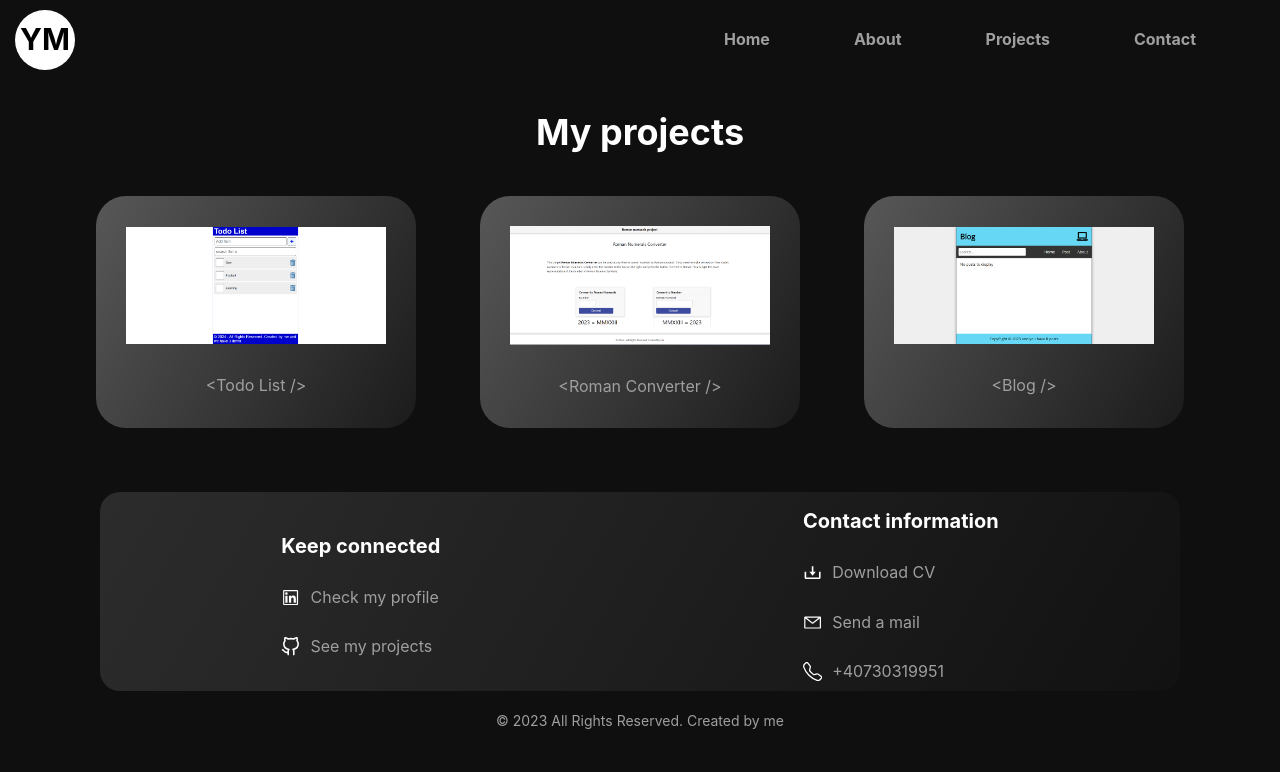
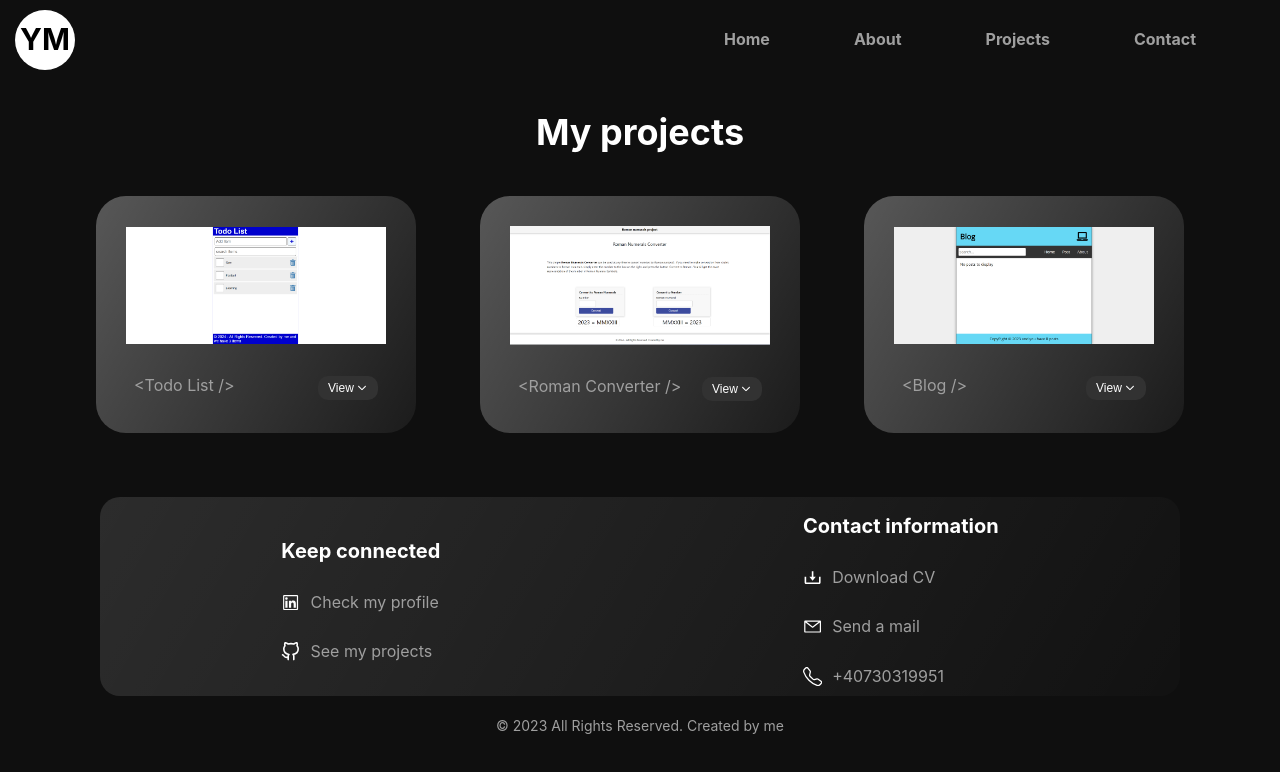
Before and after one commit to YasinMohammed7/React-personal-portofolio, a React (Vite) app: page /projects in a window 1280 px wide. Shown: the top 772 px of the page. Built offline with nearby package versions, Linux system fonts and the light colour scheme.

Commit message:
added button to projects cards

```diff
--- a/src/components/FooterList.jsx
+++ b/src/components/FooterList.jsx
@@ -1,10 +1,8 @@
 import React from "react";
 import { IoIosArrowDown } from "react-icons/io";
-import { AnimatePresence, easeIn, motion, stagger } from "framer-motion";
+import { AnimatePresence, motion } from "framer-motion";
 
 const FooterList = ({ width, title, handleClick, isOpen, items }) => {
-  const staggerMenuItems = stagger(1.2, { from: easeIn });
-
   return (
     <div className="ft-list">
       <h3>
--- a/src/components/Project.jsx
+++ b/src/components/Project.jsx
@@ -1,14 +1,16 @@
 import React from "react";
+import { IoIosArrowDown } from "react-icons/io";
 import { Link } from "react-router-dom";
 
-const Project = ({ path, img, title, imgStyle, spanStyle }) => {
+const Project = ({ path, img, title, spanStyle, buttonStyle }) => {
   return (
     <Link className="card column" to={path}>
-      <img className={imgStyle} src={img} alt="project" />
+      <img src={img} alt="project" />
       <p>
-        <span className={spanStyle}>&lt;</span>
-        {title}
-        <span className={spanStyle}> /&gt;</span>
+        <span className={spanStyle}>&lt;{title} /&gt;</span>
+        <button className={`${buttonStyle} button`}>
+          View <IoIosArrowDown />
+        </button>
       </p>
     </Link>
   );
--- a/src/pages/projects/Projects.jsx
+++ b/src/pages/projects/Projects.jsx
@@ -35,8 +35,8 @@ const Projects = () => {
           title={title}
           img={img}
           path={path}
-          imgStyle={styles.projectImg}
           spanStyle={styles.code}
+          buttonStyle={styles.button1}
         />
       ))}
     </section>
--- a/src/pages/projects/Projects.module.css
+++ b/src/pages/projects/Projects.module.css
@@ -14,21 +14,20 @@
 .section a {
   padding-bottom: 0;
 }
-.section a .projectImg {
-  height: auto;
-  width: 100%;
-  -o-object-fit: cover;
-     object-fit: cover;
-}
 .section a p {
   font-size: 1rem;
   padding: 2rem 0.5rem;
+  width: 100%;
+  display: flex;
+  justify-content: space-between;
 }
-.section a p .code {
-  transition: color 0.3s;
-}
-.section a:hover p .code {
-  color: white;
+.section a p .button1 {
+  font-size: 12px;
+  width: 60px;
+  padding: 5px 10px;
+  display: flex;
+  align-items: center;
+  justify-content: space-between;
 }
 @media (max-width: 600px) {
   .section {
--- a/src/pages/projects/Projects.module.scss
+++ b/src/pages/projects/Projects.module.scss
@@ -15,36 +15,27 @@
     a {
         padding-bottom: 0;
 
-        .projectImg {
-            height: auto;
-            width: 100%;
-            object-fit: cover;
-        }
-
         p {
             font-size: 1rem;
             padding: 2rem 0.5rem;
+            width: 100%;
+            display: flex;
+            justify-content: space-between;
 
-            .code {
-                transition: color .3s;
+            .button1 {
+                font-size: 12px;
+                width: 60px;
+                padding: 5px 10px;
+                display: flex;
+                align-items: center;
+                justify-content: space-between;
             }
         }
 
     }
 
-    a:hover {
-        p {
-            .code {
-                color: white;
-            }
-        }
-    }
-
-
     @media (max-width: 600px) {
         padding: 1.5rem;
         grid-template-columns: 1fr;
-
-
     }
 }
```
Also changed, not shown: src/_variables.scss (+4 -4 lines), 1 other file (tests, documents, lock files or other folders).
